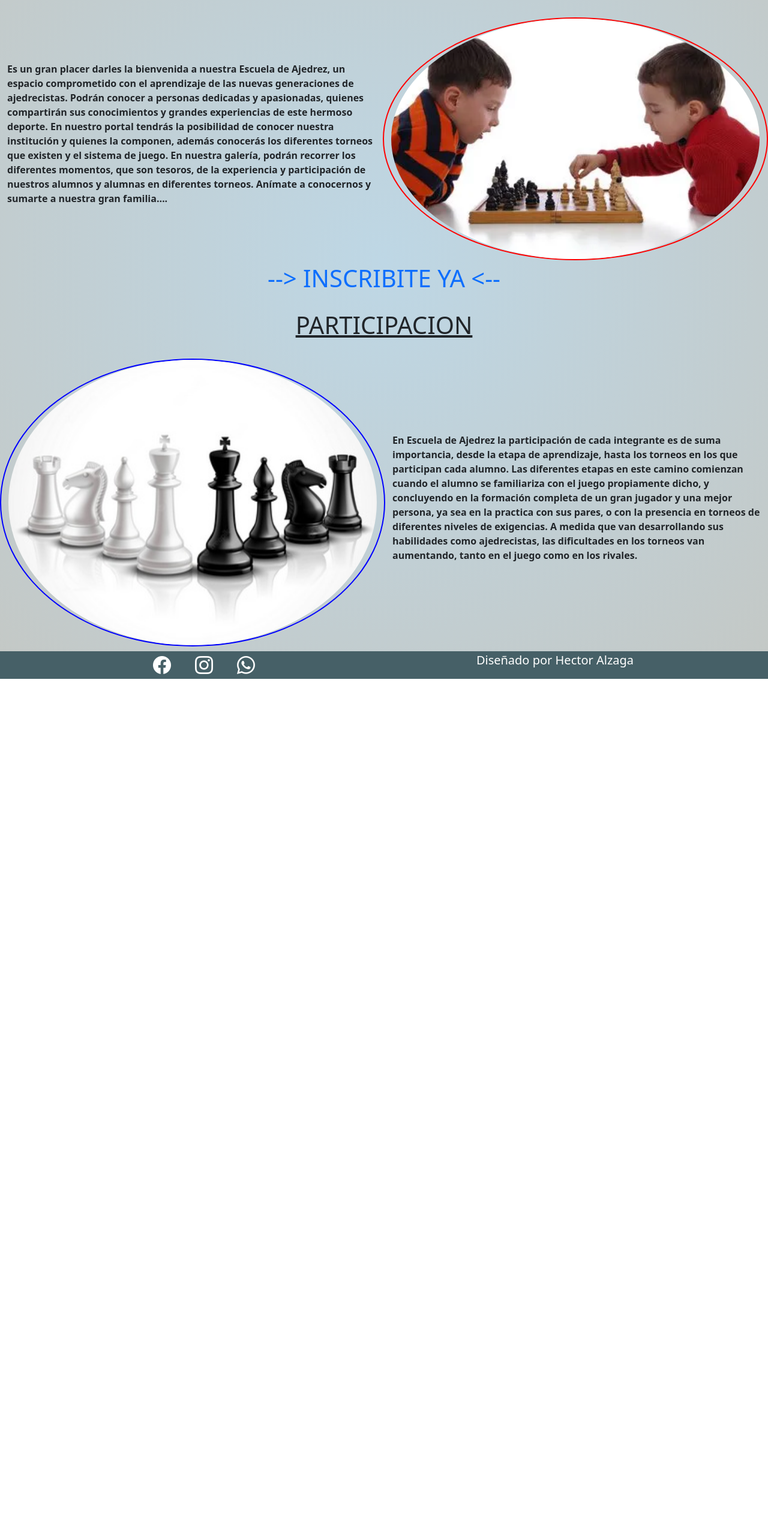
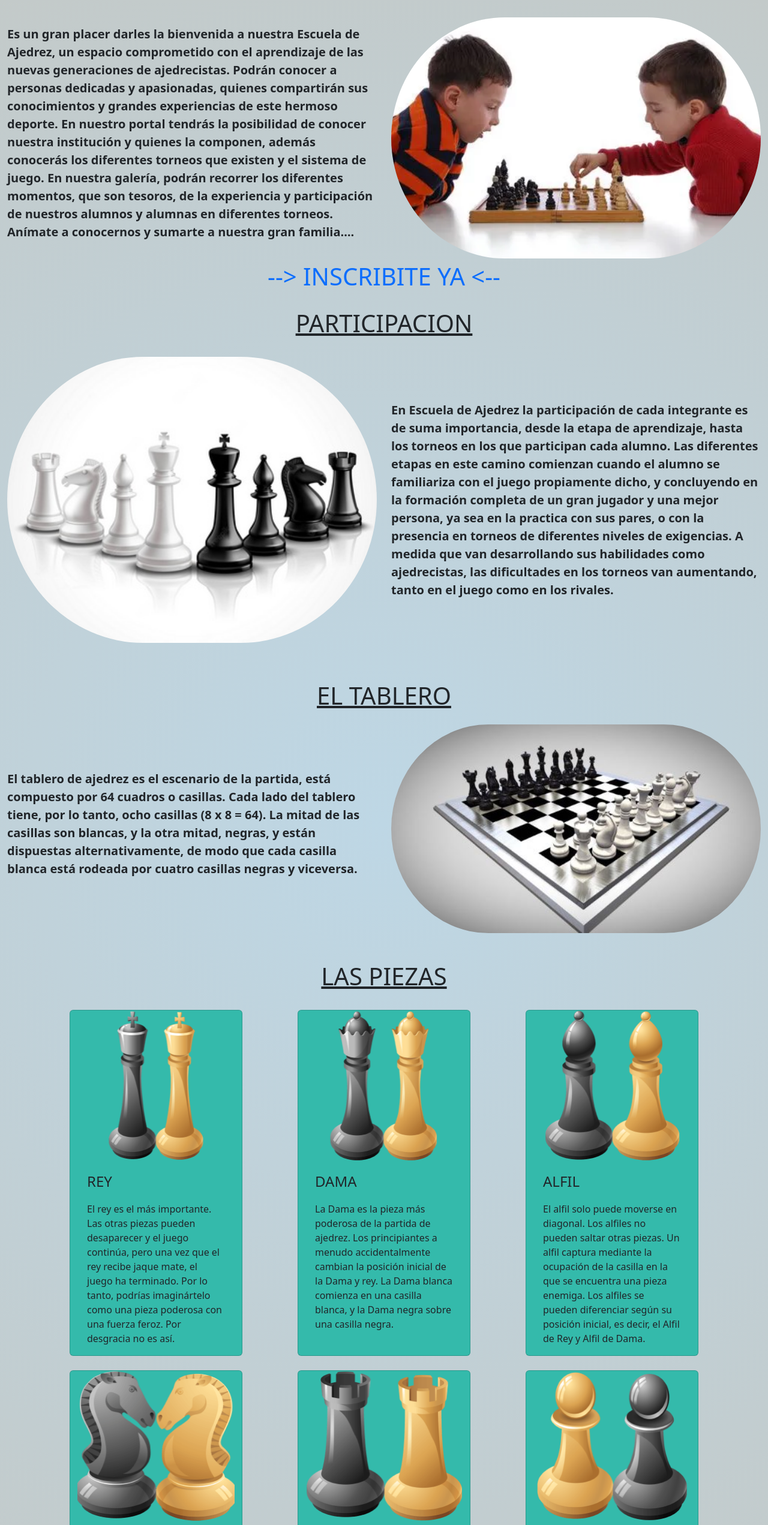
Before and after one commit to HectorAlzaga/mi_repositorio, a website: page index.html in a window 1280 px wide. Shown: the part 257-2800 px from the top of the page at 60% size. Before the commit the page ends 1389 px from the top, so only its background shows below. Drawn offline with nearby package versions, Linux system fonts and the light colour scheme.

Commit message:
se agregaron cards en la pagina de inicio

```diff
--- a/index.html
+++ b/index.html
@@ -8,8 +8,7 @@
     <!--SEO-->
     <meta name="description"
         content="Aprende, mejora y amplia tu conocimiento en Ajedrez de manera interactiva con Escuela de Ajedrez">
-    <meta name="keywords"
-        content="escuela, ajedrez, aprender, conocimiento, torneos">
+    <meta name="keywords" content="escuela, ajedrez, aprender, conocimiento, torneos">
     <!-- CSS only -->
     <link href="https://cdn.jsdelivr.net/npm/bootstrap@5.2.0/dist/css/bootstrap.min.css" rel="stylesheet"
         integrity="sha384-gH2yIJqKdNHPEq0n4Mqa/HGKIhSkIHeL5AyhkYV8i59U5AR6csBvApHHNl/vI1Bx" crossorigin="anonymous">
@@ -54,7 +53,8 @@
             </h2>
         </div>
         <div class="row mt-4">
-            <p class="col-md 12 col-xl 6 d-flex justify-content-center align-items-center fw-semibold">Es un gran placer
+            <p class="col-md 12 col-xl 6 d-flex justify-content-center align-items-center fw-semibold fs-5">Es un gran
+                placer
                 darles la
                 bienvenida a nuestra Escuela de Ajedrez, un espacio comprometido con el aprendizaje de las nuevas
                 generaciones de ajedrecistas. Podrán conocer a personas dedicadas y apasionadas, quienes compartirán sus
@@ -65,7 +65,7 @@
                 participación de nuestros alumnos y alumnas en diferentes torneos.
                 Anímate a conocernos y sumarte a nuestra gran familia….
             </p>
-            <img src="./images/niños_juagndo.jpg" alt="niños jugando ajedrez" class="col-md 12 col-xl 5  rounded-circle bordeRojo">
+            <img src="./images/niños_juagndo.jpg" alt="niños jugando ajedrez" class="col-md 12 col-xl 5  rounded-pill">
         </div>
         <div class="row">
             <a href="./pages/contacto.html" class="text-decoration-none col-12 fs-1 d-flex justify-content-center">-->
@@ -74,10 +74,10 @@
                         PARTICIPACION
                     </h2>
         </div>
-        <div class="row mt-4" id="tamañoFila2">
-            <img src="./images/iniciopiezas.jpg" alt="piezas de ajedrez"
-                class="col-md 12 col-xl 6  rounded-circle bordeAzul">
-            <p class="col-md 12 col-xl 6 d-flex justify-content-center align-items-center fw-semibold">En Escuela de
+        <div class="row mt-4">
+            <img src="./images/iniciopiezas.jpg" alt="piezas de ajedrez" class="col-md 12 col-xl 6  rounded-pill mb-3">
+            <p class="col-md 12 col-xl 6 d-flex justify-content-center align-items-center fw-semibold fs-5">En Escuela
+                de
                 Ajedrez la
                 participación de cada integrante es de suma importancia, desde la etapa de aprendizaje, hasta los
                 torneos en los que participan cada alumno.
@@ -87,6 +87,89 @@
                 van desarrollando sus habilidades como ajedrecistas, las dificultades en los torneos van aumentando,
                 tanto en el juego como en los rivales.
             </p>
+        </div>
+        <div class="row mb-3 mt-5">
+            <h2 class="fs-1 d-flex justify-content-center text-decoration-underline">
+                EL TABLERO
+            </h2>
+        </div>
+        <div class="row">
+            <p class="col-md-6 d-flex justify-content-center align-items-center fw-semibold text-align-justify fs-5">El
+                tablero de
+                ajedrez es el escenario de la partida, está compuesto por 64 cuadros o casillas. Cada lado del tablero
+                tiene, por lo tanto, ocho casillas (8 x 8 = 64).
+                La mitad de las casillas son blancas, y la otra mitad, negras, y están dispuestas alternativamente, de
+                modo que cada casilla blanca está rodeada por cuatro casillas negras y viceversa. </p>
+            <img src="./images/tablero.jpg" alt="" class="col-md-6 rounded-pill">
+        </div>
+        <div class="row mb-3 mt-5">
+            <h2 class="fs-1 d-flex justify-content-center text-decoration-underline">
+                LAS PIEZAS
+            </h2>
+        </div>
+        <div class="container">
+            <div class="row mb-4 mt-4 d-flex justify-content-around">
+                <div class="card mb-4 banner" style="width: 18rem;">
+                    <img src="./images/rey.png" class="card-img-top" alt="rey negro y rey blanco">
+                    <div class="card-body">
+                        <p class="fs-4">REY</p>
+                        <p class="card-text">El rey es el más importante.
+                            Las otras piezas pueden desaparecer y el juego continúa, pero una vez que el rey recibe
+                            jaque mate, el juego ha terminado. Por lo tanto, podrías imaginártelo como una pieza
+                            poderosa con una fuerza feroz. Por desgracia no es así.</p>
+                    </div>
+                </div>
+                <div class="card mb-4 banner" style="width: 18rem;">
+                    <img src="./images/dama.png" class="card-img-top" alt="dama blanca y dama negra">
+                    <div class="card-body">
+                        <p class="fs-4">DAMA</p>
+                        <p class="card-text">La Dama es la pieza más poderosa de la partida de ajedrez.
+                            Los principiantes a menudo accidentalmente cambian la posición inicial de la Dama y rey. La
+                            Dama blanca comienza en una casilla blanca, y la Dama negra sobre una casilla negra. </p>
+                    </div>
+                </div>
+                <div class="card mb-4 banner" style="width: 18rem;">
+                    <img src="./images/alfil.png" class="card-img-top" alt="alfil blanco y alfil negro">
+                    <div class="card-body">
+                        <p class="fs-4">ALFIL</p>
+                        <p class="card-text">El alfil solo puede moverse en diagonal. Los alfiles no pueden saltar otras
+                            piezas. Un alfil captura mediante la ocupación de la casilla en la que se encuentra una
+                            pieza enemiga.
+                            Los alfiles se pueden diferenciar según su posición inicial, es decir, el Alfil de Rey y
+                            Alfil de Dama.</p>
+                    </div>
+                </div>
+                <div class="card mb-4 banner" style="width: 18rem;">
+                    <img src="./images/caballo.png" class="card-img-top" alt="rey negro y rey blanco">
+                    <div class="card-body">
+                        <p class="fs-4">CABALLO</p>
+                        <p class="card-text">No puede extrañarnos que el caballo se mueva dando saltos, que sea la única
+                            pieza qué pueda saltar sobre otra. Pero se diría que es un caballo cojo, porque no salta en
+                            línea recta, sino haciendo raras corvetas. De una casilla blanca, salta a otra negra, y al
+                            revés.</p>
+                    </div>
+                </div>
+                <div class="card mb-4 banner" style="width: 18rem;">
+                    <img src="./images/torre.png" class="card-img-top" alt="dama blanca y dama negra">
+                    <div class="card-body">
+                        <p class="fs-4">TORRE</p>
+                        <p class="card-text">La torre se mueve por las filas o por las columnas, cualquier número de
+                            casillas. Una torre no puede saltar otra pieza en el tablero. Las torres son las más
+                            poderosas hacia el final del juego, donde pueden moverse sin ser obstaculizadas por los
+                            peones y controlan un gran número de casillas.</p>
+                    </div>
+                </div>
+                <div class="card mb-4 banner" style="width: 18rem;">
+                    <img src="./images/peon.png" class="card-img-top" alt="alfil blanco y alfil negro">
+                    <div class="card-body">
+                        <p class="fs-4">PEON</p>
+                        <p class="card-text">Normalmente, un peón se mueve avanzando una sola casilla. Sin embargo, la
+                            primera vez que se mueve cada peón de su posición inicial, tiene la opción de avanzar dos
+                            casillas, pero sin saltar por encima de una casilla ocupada. Cualquier pieza directamente en
+                            frente de un peón, amiga o enemiga, bloquea su avance.</p>
+                    </div>
+                </div>
+            </div>
         </div>
     </main>
     <!--INICIO DEL FOOTER-->
```
Also changed, not shown: pages/contacto.html (+3 -3 lines), pages/galeria.html (+1 -1 lines), pages/quienesSomos.html (+1 -1 lines), pages/torneos.html (+5 -5 lines), images/tablero.jpg (added).
